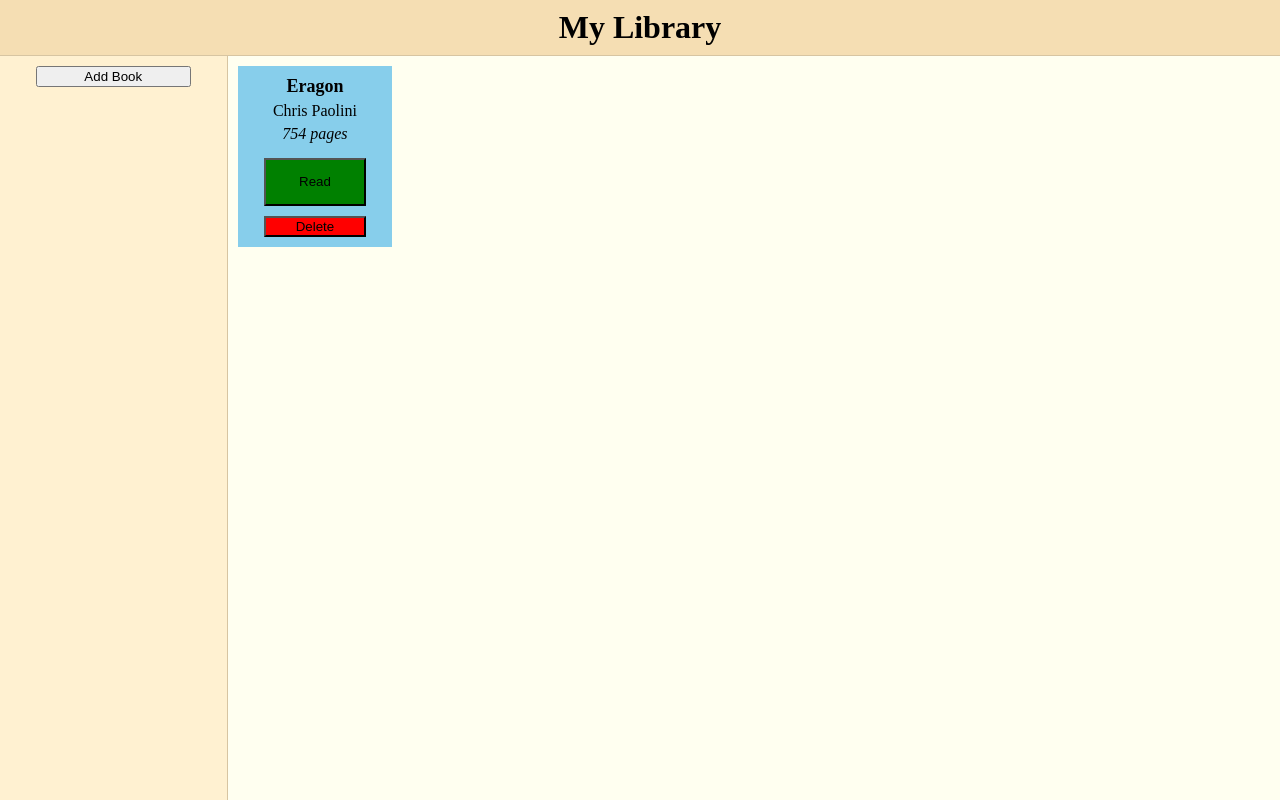
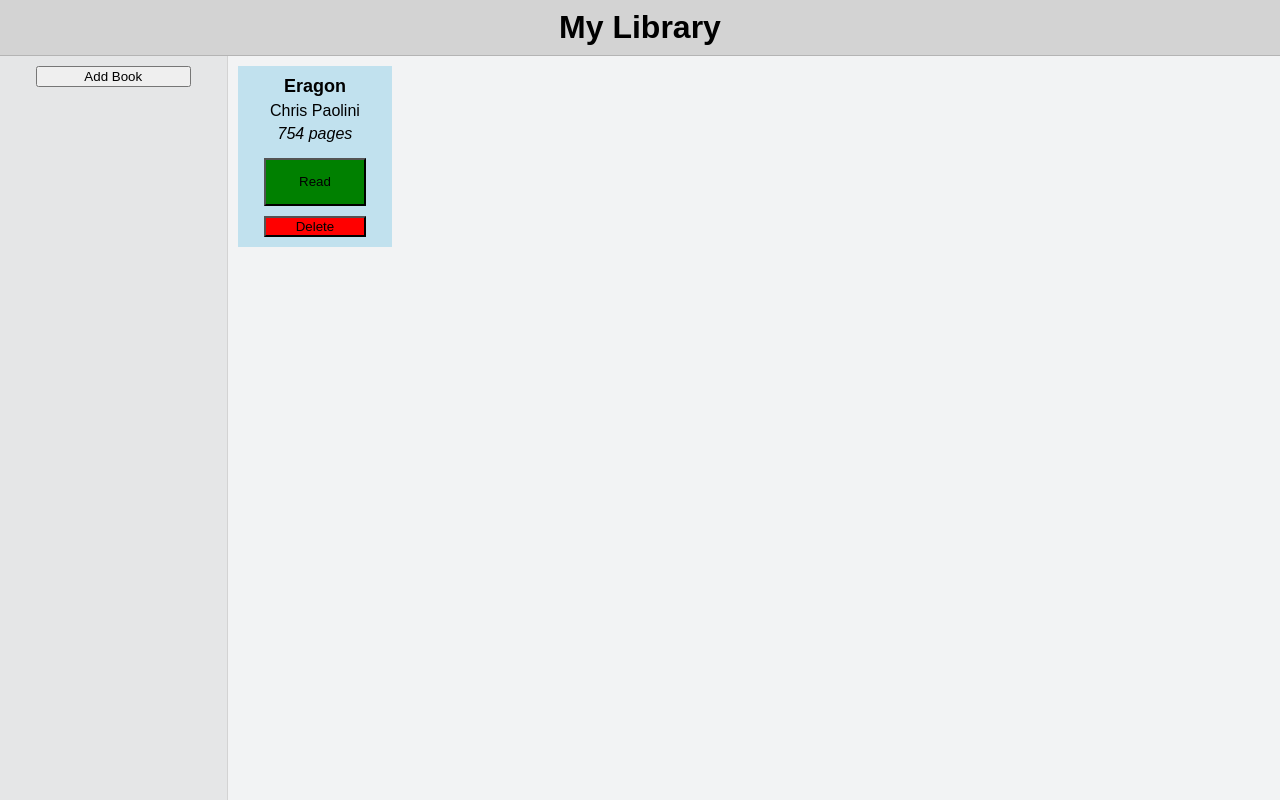
Before and after one commit to takinabradley/Library, a plain HTML site: page index.html in a window 1280 px wide. Drawn offline with Linux system fonts and the light colour scheme.

Commit message:
Changed site styling and the ability to remove books from the library

```diff
--- a/script.js
+++ b/script.js
@@ -30,7 +30,6 @@ function displayBooks (myLibrary) {
 
     book = document.createElement('article');
     book.classList.add('book');
-    book.setAttribute('data-key', i); //used to remove each book from library
     library.appendChild(book);
 
 
@@ -66,10 +65,11 @@ function displayBooks (myLibrary) {
 
     deleteButton = document.createElement('button');
     deleteButton.classList.add('deleteButton');
+    deleteButton.setAttribute('data-key', i); //used to remove each book from library
     deleteButton.textContent = 'Delete';
     bookButtons.appendChild(deleteButton);
   }
-  bookButtonInput();
+  bookButtonInput(myLibrary);
 }
 
 
@@ -85,11 +85,17 @@ function addBookInput (myLibrary) {
 }
 
 
-function bookButtonInput () {
+function bookButtonInput (myLibrary) {
   readButtons = document.querySelectorAll('.readButton');
-
   readButtons.forEach( button => button.addEventListener('click', (e) => { //create a function for this.
     button.classList.toggle('read');
+  }));
+
+  deleteButtons = document.querySelectorAll('.deleteButton');
+  deleteButtons.forEach( button => button.addEventListener('click', (e) => {
+    dataKey = e.target.getAttribute('data-key');
+    myLibrary.splice(dataKey, 1);
+    displayBooks(myLibrary);
   }));
 }
 
--- a/styles.css
+++ b/styles.css
@@ -9,9 +9,10 @@ html, body, h1, h2 {
 
 body {
 	height: 100vh;
-	background-color: ivory;
+	background-color: rgb(242, 243, 244);
 	display: flex;
 	flex-direction: column;
+	font-family: sans-serif;
 }
 
 header {
@@ -19,8 +20,8 @@ header {
 	justify-content: center;
 	align-items: center;
 	height: 60px;
-	background-color: wheat;
-	border-bottom: 1px solid rgb(215, 197, 162);
+	background-color: lightgray;
+	border-bottom: 1px solid rgb(180, 180, 180)
 }
 
 
@@ -34,9 +35,9 @@ main {
 	flex-direction: column;
 	flex: 1;
 	height: 100%;
-	background-color: rgb(255, 241, 209);
+	background-color: rgb(229, 230, 231);
 	padding: 10px;
-	border-right: 1px solid rgb(215, 197, 162);
+	border-right: 1px solid lightgray;
 	align-items: center;
 }
 
@@ -57,7 +58,7 @@ main {
 	display: flex;
   flex-direction: column;
   justify-content: space-between;
-	background-color: skyblue;
+	background-color: rgba(146, 207, 233, .5);
 	height: 25%;
 	min-width: 15%;
 	max-width: 15%;
```
